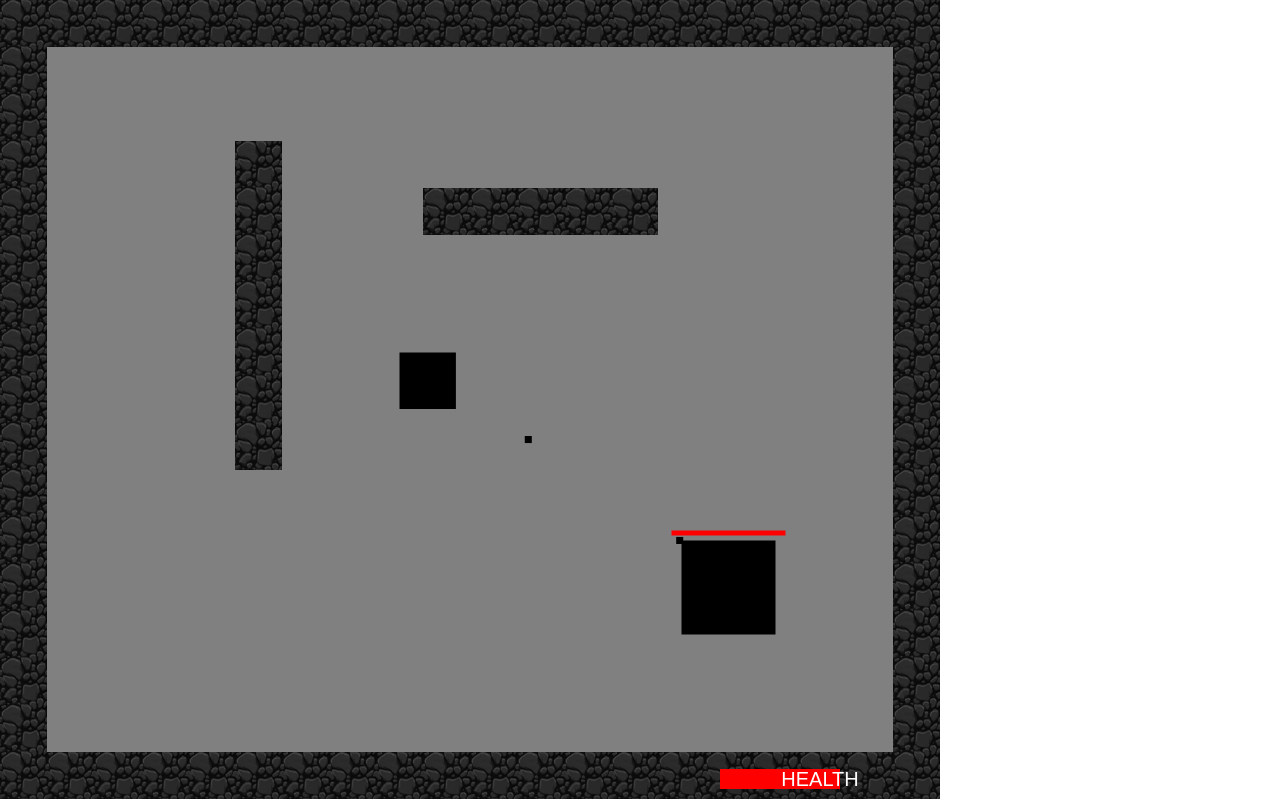
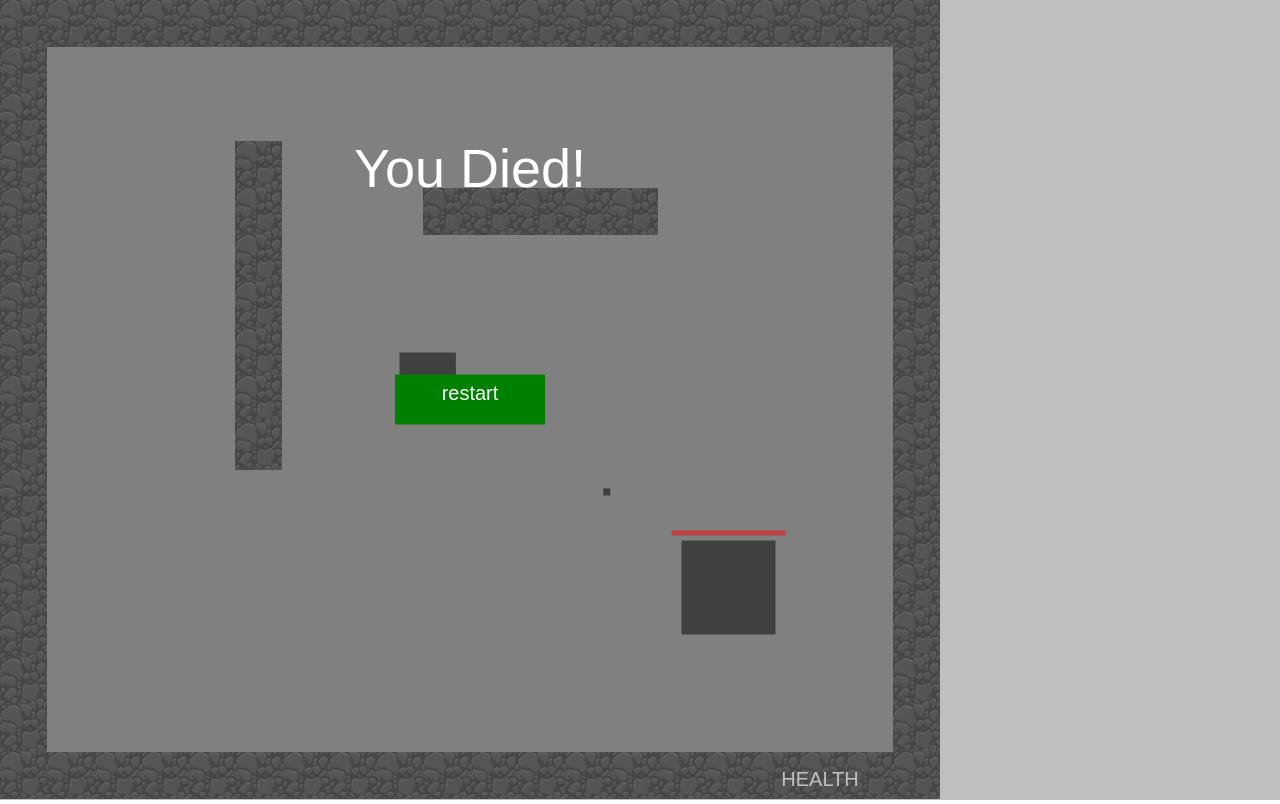
Before and after one commit to rootgog/ldjam45, a plain HTML site: page index.html in a window 1280 px wide. Drawn offline with Linux system fonts and the light colour scheme.

Commit message:
Multi level support with level restart

```diff
--- a/assets/js/class/boss.js
+++ b/assets/js/class/boss.js
@@ -4,12 +4,9 @@ import {
 } from "./mapEntities.js";
 import {
     ctx,
-    canvas
+    currentLevel,
+    player
 } from "../game.js";
-import {
-    player,
-    level
-} from "../views/game.js";
 
 export default class Boss extends PlayableArea {
     constructor({
@@ -24,14 +21,14 @@ export default class Boss extends PlayableArea {
         this.currentHealth = health;
         this.x = undefined;
         this.y = undefined;
-        this.weapon = new Gun(5);
+        this.weapon = new Gun(80);
         this.weapon.speed = 8;
         setInterval(() => this.attack(), 500);
     }
     draw(x, y) {
-        let cellsize = Math.floor(ctx.canvas.width / level.width);
-        if (Math.floor(ctx.canvas.height / level.height) < Math.floor(ctx.canvas.width / level.width)) {
-            cellsize = Math.floor(ctx.canvas.height / level.height);
+        let cellsize = Math.floor(ctx.canvas.width / currentLevel.width);
+        if (Math.floor(ctx.canvas.height / currentLevel.height) < Math.floor(ctx.canvas.width / currentLevel.width)) {
+            cellsize = Math.floor(ctx.canvas.height / currentLevel.height);
         }
         ctx.fillStyle = "black";
         ctx.beginPath();
@@ -43,9 +40,9 @@ export default class Boss extends PlayableArea {
         ctx.fill();
     }
     attack() {
-        let cellsize = Math.floor(ctx.canvas.width / level.width);
-        if (Math.floor(ctx.canvas.height / level.height) < Math.floor(ctx.canvas.width / level.width)) {
-            cellsize = Math.floor(ctx.canvas.height / level.height);
+        let cellsize = Math.floor(ctx.canvas.width / currentLevel.width);
+        if (Math.floor(ctx.canvas.height / currentLevel.height) < Math.floor(ctx.canvas.width / currentLevel.width)) {
+            cellsize = Math.floor(ctx.canvas.height / currentLevel.height);
         }
         let a2m = Math.atan2((this.y * cellsize) - player.y * cellsize, (this.x * cellsize) - player.x * cellsize) * 180 / Math.PI;
         //this.speed needs to be projectile speed
--- a/assets/js/class/hud.js
+++ b/assets/js/class/hud.js
@@ -1,26 +1,24 @@
 import {
-    ctx
+    ctx,
+    currentLevel,
+    player
 } from "../game.js";
-import {
-    level,
-    player
-} from "../views/game.js";
 
 export default class HUD {
     draw() {
         //health
-        let cellsize = Math.floor(ctx.canvas.width / level.width);
-        if (Math.floor(ctx.canvas.height / level.height) < Math.floor(ctx.canvas.width / level.width)) {
-            cellsize = Math.floor(ctx.canvas.height / level.height);
+        let cellsize = Math.floor(ctx.canvas.width / currentLevel.width);
+        if (Math.floor(ctx.canvas.height / currentLevel.height) < Math.floor(ctx.canvas.width / currentLevel.width)) {
+            cellsize = Math.floor(ctx.canvas.height / currentLevel.height);
         }
         ctx.fillStyle = "red";
         ctx.beginPath();
-        ctx.rect(level.width * cellsize - 220, level.height * cellsize - 30, 200 * (player.currentHealth / player.health), 20);
+        ctx.rect(currentLevel.width * cellsize - 220, currentLevel.height * cellsize - 30, 200 * (player.currentHealth / player.health), 20);
         ctx.fill();
         ctx.font = "20px Arial";
         ctx.textAlign = "center";
         ctx.fillStyle = "white";
         ctx.beginPath();
-        ctx.fillText("HEALTH", level.width * cellsize - 120, level.height * cellsize - 13, 200);
+        ctx.fillText("HEALTH", currentLevel.width * cellsize - 120, currentLevel.height * cellsize - 13, 200);
     } //maybe heath above head
 }
--- a/assets/js/class/map.js
+++ b/assets/js/class/map.js
@@ -1,6 +1,5 @@
 import {
     ctx,
-    canvas,
     Wall_Texture
 } from "../game.js";
 import Player from "./player.js";
@@ -136,7 +135,6 @@ export default class Map {
                         } else if (c instanceof Player) {
                             c.damage(e.damage);
                         } else if (c instanceof Boss) {
-                            console.log(c.currentHealth);
                             c.damage(e.damage);
                         } else {
                             newEntities.push(e);
--- a/assets/js/class/mapEntities.js
+++ b/assets/js/class/mapEntities.js
@@ -1,10 +1,8 @@
 import {
     deltaTime,
-    ctx
+    ctx,
+    currentLevel
 } from "../game.js";
-import {
-    level
-} from "../views/game.js";
 
 export class PlayableArea {
 
@@ -44,9 +42,9 @@ export class Projectile {
         this.height = 0.15;
         ctx.fillStyle = "black";
         ctx.beginPath();
-        let cellsize = Math.floor(ctx.canvas.width / level.width);
-        if (Math.floor(ctx.canvas.height / level.height) < Math.floor(ctx.canvas.width / level.width)) {
-            cellsize = Math.floor(ctx.canvas.height / level.height);
+        let cellsize = Math.floor(ctx.canvas.width / currentLevel.width);
+        if (Math.floor(ctx.canvas.height / currentLevel.height) < Math.floor(ctx.canvas.width / currentLevel.width)) {
+            cellsize = Math.floor(ctx.canvas.height / currentLevel.height);
         }
         ctx.rect(x, y, this.width * cellsize, this.height * cellsize);
         ctx.fill();
@@ -59,7 +57,7 @@ export class Gun {
         this.damage = damage ? damage : 1;
     }
     fire(x, y, dir, sender) {
-        level.entities.push(new Projectile({
+        currentLevel.entities.push(new Projectile({
             x,
             y,
             dir,
--- a/assets/js/class/player.js
+++ b/assets/js/class/player.js
@@ -1,16 +1,14 @@
 import {
     ctx,
     deltaTime,
-    mouse
+    mouse,
+    currentLevel
 } from "../game.js";
 import {
     PlayableArea,
     Wall,
     Gun
 } from "./mapEntities.js";
-import {
-    level
-} from "../views/game.js";
 
 export default class Player extends PlayableArea {
     constructor({
@@ -35,9 +33,9 @@ export default class Player extends PlayableArea {
     }
     click(e) {
         //check what is held in hand first
-        let cellsize = Math.floor(ctx.canvas.width / level.width);
-        if (Math.floor(ctx.canvas.height / level.height) < Math.floor(ctx.canvas.width / level.width)) {
-            cellsize = Math.floor(ctx.canvas.height / level.height);
+        let cellsize = Math.floor(ctx.canvas.width / currentLevel.width);
+        if (Math.floor(ctx.canvas.height / currentLevel.height) < Math.floor(ctx.canvas.width / currentLevel.width)) {
+            cellsize = Math.floor(ctx.canvas.height / currentLevel.height);
         }
         let a2m = Math.atan2((this.y * cellsize) - mouse.y, (this.x * cellsize) - mouse.x) * 180 / Math.PI;
         //this.speed needs to be projectile speed
@@ -96,7 +94,7 @@ export default class Player extends PlayableArea {
         let y = this.y;
         this.x += this.right * deltaTime;
         this.y += this.up * deltaTime;
-        let collisions = level.collisions(this);
+        let collisions = currentLevel.collisions(this);
         collisions.forEach(c => {
             if (c instanceof Wall) {
                 this.x = x;
@@ -106,9 +104,9 @@ export default class Player extends PlayableArea {
 
     }
     draw(x, y) {
-        let cellsize = Math.floor(ctx.canvas.width / level.width);
-        if (Math.floor(ctx.canvas.height / level.height) < Math.floor(ctx.canvas.width / level.width)) {
-            cellsize = Math.floor(ctx.canvas.height / level.height);
+        let cellsize = Math.floor(ctx.canvas.width / currentLevel.width);
+        if (Math.floor(ctx.canvas.height / currentLevel.height) < Math.floor(ctx.canvas.width / currentLevel.width)) {
+            cellsize = Math.floor(ctx.canvas.height / currentLevel.height);
         }
         ctx.fillStyle = "black";
         ctx.beginPath();
--- a/assets/js/game.js
+++ b/assets/js/game.js
@@ -1,4 +1,9 @@
 import Game from "./views/game.js";
+import Menu from "./views/menus.js";
+import {
+    Level1
+} from "./views/levels.js";
+import Player from "./class/player.js";
 
 //canvas setup
 let canvas = document.querySelector(".app > canvas");
@@ -22,13 +27,62 @@ document.addEventListener('mousemove', e => {
     mouse.y = (e.clientY - rect.top) / (rect.bottom - rect.top) * canvas.height;
 });
 
+let player = new Player({
+    height: 1.2,
+    width: 1.2,
+    health: 100
+});
+
+let currentMap = Level1;
+
+let currentLevel = currentMap.map();
+let currentBoss = currentMap.boss;
+
 let view = Game;
 
 //start gameloop
-let gameloop = requestAnimationFrame(renderFrame);
+let gameloop;
+let deathScreen;
+
+window.onload = (e) => {
+    ctx.canvas.width = window.innerWidth;
+    ctx.canvas.height = window.innerHeight;
+    let cellsize = Math.floor(ctx.canvas.width / currentLevel.width);
+    if (Math.floor(ctx.canvas.height / currentLevel.height) < Math.floor(ctx.canvas.width / currentLevel.width)) {
+        cellsize = Math.floor(ctx.canvas.height / currentLevel.height);
+    }
+    deathScreen = new Menu();
+    deathScreen.addBtn({
+        x: currentLevel.width / 2 * cellsize - 75,
+        y: currentLevel.height / 2 * cellsize - 25,
+        height: 50,
+        width: 150,
+        text: "restart",
+        clickHandler: () => {
+            player.currentHealth = 100;
+            player.x = undefined;
+            player.y = undefined;
+            currentBoss.x = undefined;
+            currentBoss.y = undefined;
+            currentLevel.entities = [];
+            renderFrame();
+        },
+        style: {
+            background: "green"
+        }
+    });
+    deathScreen.addText({
+        x: currentLevel.width / 2 * cellsize - 75,
+        y: currentLevel.height / 2 * cellsize - 25,
+        width: 300,
+        font: "54px Arial",
+        text: "You Died!"
+    });
+    renderFrame();
+}
 
 function renderFrame() {
-
+    gameloop = requestAnimationFrame(renderFrame);
     //set canvas size
     ctx.canvas.width = window.innerWidth;
     ctx.canvas.height = window.innerHeight;
@@ -39,8 +93,6 @@ function renderFrame() {
 
     //start rendering view
     view.draw();
-
-    gameloop = requestAnimationFrame(renderFrame);
 }
 
 export {
@@ -50,5 +102,8 @@ export {
     gameloop,
     mouse,
     view,
-    Wall_Texture
+    Wall_Texture,
+    deathScreen,
+    currentLevel,
+    player
 };
--- a/assets/js/views/game.js
+++ b/assets/js/views/game.js
@@ -1,64 +1,30 @@
 import View from "./view.js";
-import Map from "../class/map.js";
-import Player from "../class/player.js";
+import HUD from "../class/hud.js";
 import {
-    PlayableArea,
-    Wall
-} from "../class/mapEntities.js";
-import Boss from "../class/boss.js";
-import HUD from "../class/hud.js";
-
-let p = new Player({
-    height: 1.2,
-    width: 1.2,
-    health: 100
-});
-
-let b = new Boss({
-    height: 2,
-    width: 2,
-    health: 1000
-});
+    canvas,
+    ctx,
+    gameloop,
+    deathScreen,
+    currentLevel,
+    player
+} from "../game.js";
 
 let hud = new HUD();
 
-//s for space - Jack
-let s = new PlayableArea();
-
-let w = new Wall();
-
-
-let level = new Map([
-    [w, w, w, w, w, w, w, w, w, w, w, w, w, w, w, w, w, w, w, w],
-    [w, s, s, s, s, s, s, s, s, s, s, s, s, s, s, s, s, s, s, w],
-    [w, s, s, s, s, s, s, s, s, s, s, s, s, s, s, s, s, s, s, w],
-    [w, s, s, s, s, w, s, s, s, s, s, s, s, s, s, s, s, s, s, w],
-    [w, s, s, s, s, w, s, s, s, w, w, w, w, w, s, s, s, s, s, w],
-    [w, s, s, s, s, w, s, s, s, s, s, s, s, s, s, s, s, s, s, w],
-    [w, s, s, s, s, w, s, s, s, s, s, s, s, s, s, s, s, s, s, w],
-    [w, s, s, s, s, w, s, s, p, s, s, s, s, s, s, s, s, s, s, w],
-    [w, s, s, s, s, w, s, s, s, s, s, s, s, s, s, s, s, s, s, w],
-    [w, s, s, s, s, w, s, s, s, s, s, s, s, s, s, s, s, s, s, w],
-    [w, s, s, s, s, s, s, s, s, s, s, s, s, s, s, s, s, s, s, w],
-    [w, s, s, s, s, s, s, s, s, s, s, s, s, s, b, s, s, s, s, w],
-    [w, s, s, s, s, s, s, s, s, s, s, s, s, s, s, s, s, s, s, w],
-    [w, s, s, s, s, s, s, s, s, s, s, s, s, s, s, s, s, s, s, w],
-    [w, s, s, s, s, s, s, s, s, s, s, s, s, s, s, s, s, s, s, w],
-    [w, s, s, s, s, s, s, s, s, s, s, s, s, s, s, s, s, s, s, w],
-    [w, w, w, w, w, w, w, w, w, w, w, w, w, w, w, w, w, w, w, w]
-]);
-
-p.speed = level.height * 0.25;
+//p.speed = currentLevel.height * 0.25;
 
 export default class Game extends View {
     static draw() {
         super.draw();
-        level.draw();
+        currentLevel.draw();
         hud.draw();
+        if (player.currentHealth == 0) {
+            ctx.globalAlpha = 0.5;
+            ctx.fillStyle = "grey";
+            ctx.fillRect(0, 0, canvas.width, canvas.height);
+            ctx.globalAlpha = 1;
+            cancelAnimationFrame(gameloop);
+            deathScreen.draw();
+        }
     }
 }
-
-export {
-    p as player,
-    level
-}
--- /dev/null
+++ b/assets/js/views/levels.js
@@ -0,0 +1,48 @@
+import Boss from "../class/boss.js";
+import {
+    PlayableArea,
+    Wall
+} from "../class/mapEntities.js";
+import Map from "../class/map.js";
+import {
+    player as p
+} from "../game.js";
+
+let Level1 = {
+    boss: new Boss({
+        height: 2,
+        width: 2,
+        health: 1000
+    }),
+    map: () => {
+        let b = Level1.boss;
+        //s for space - Jack
+        let s = new PlayableArea();
+
+        let w = new Wall();
+
+        return new Map([
+            [w, w, w, w, w, w, w, w, w, w, w, w, w, w, w, w, w, w, w, w],
+            [w, s, s, s, s, s, s, s, s, s, s, s, s, s, s, s, s, s, s, w],
+            [w, s, s, s, s, s, s, s, s, s, s, s, s, s, s, s, s, s, s, w],
+            [w, s, s, s, s, w, s, s, s, s, s, s, s, s, s, s, s, s, s, w],
+            [w, s, s, s, s, w, s, s, s, w, w, w, w, w, s, s, s, s, s, w],
+            [w, s, s, s, s, w, s, s, s, s, s, s, s, s, s, s, s, s, s, w],
+            [w, s, s, s, s, w, s, s, s, s, s, s, s, s, s, s, s, s, s, w],
+            [w, s, s, s, s, w, s, s, p, s, s, s, s, s, s, s, s, s, s, w],
+            [w, s, s, s, s, w, s, s, s, s, s, s, s, s, s, s, s, s, s, w],
+            [w, s, s, s, s, w, s, s, s, s, s, s, s, s, s, s, s, s, s, w],
+            [w, s, s, s, s, s, s, s, s, s, s, s, s, s, s, s, s, s, s, w],
+            [w, s, s, s, s, s, s, s, s, s, s, s, s, s, b, s, s, s, s, w],
+            [w, s, s, s, s, s, s, s, s, s, s, s, s, s, s, s, s, s, s, w],
+            [w, s, s, s, s, s, s, s, s, s, s, s, s, s, s, s, s, s, s, w],
+            [w, s, s, s, s, s, s, s, s, s, s, s, s, s, s, s, s, s, s, w],
+            [w, s, s, s, s, s, s, s, s, s, s, s, s, s, s, s, s, s, s, w],
+            [w, w, w, w, w, w, w, w, w, w, w, w, w, w, w, w, w, w, w, w]
+        ]);
+    }
+}
+
+export {
+    Level1
+}
--- /dev/null
+++ b/assets/js/views/menus.js
@@ -0,0 +1,78 @@
+import {
+    ctx,
+    mouse
+} from "../game.js";
+
+export default class Menu {
+    constructor() {
+        this.buttons = [];
+        this.text = [];
+        document.addEventListener("click", this.click.bind(this));
+    }
+    click() {
+        this.buttons.forEach(element => {
+            if (element.x <= mouse.x && mouse.x <= element.x + element.width &&
+                element.y <= mouse.y && mouse.y <= element.y + element.height) {
+                element.clickHandler();
+            }
+        });
+    }
+    draw() {
+        this.buttons.forEach(element => {
+            ctx.fillStyle = element.style.background;
+            ctx.beginPath();
+            ctx.rect(element.x, element.y, element.width, element.height);
+            ctx.fill();
+            ctx.font = "20px Arial";
+            ctx.textAlign = "center";
+            ctx.fillStyle = "white";
+            ctx.beginPath();
+            ctx.fillText(element.text, element.x + element.width / 2, element.y + element.height / 2, element.width);
+        });
+        this.text.forEach(element => {
+            ctx.font = element.font;
+            ctx.textAlign = "center";
+            ctx.fillStyle = "white";
+            ctx.beginPath();
+            ctx.fillText(element.text, element.x + element.width / 4, element.y / 2, element.width);
+        });
+    }
+    addBtn({
+        x,
+        y,
+        height,
+        width,
+        text,
+        clickHandler,
+        style: {
+            background
+        }
+    }) {
+        this.buttons.push({
+            x,
+            y,
+            height,
+            width,
+            text,
+            clickHandler,
+            style: {
+                background
+            }
+        });
+    }
+    addText({
+        x,
+        y,
+        text,
+        width,
+        font
+    }) {
+        this.text.push({
+            x,
+            y,
+            text,
+            width,
+            font
+        });
+    }
+}
```
Also changed, not shown: index.html (+1 -1 lines).
